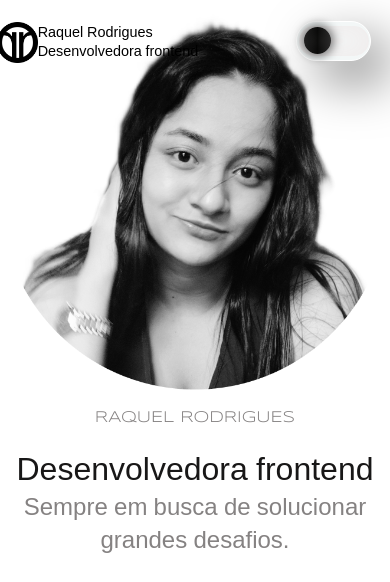
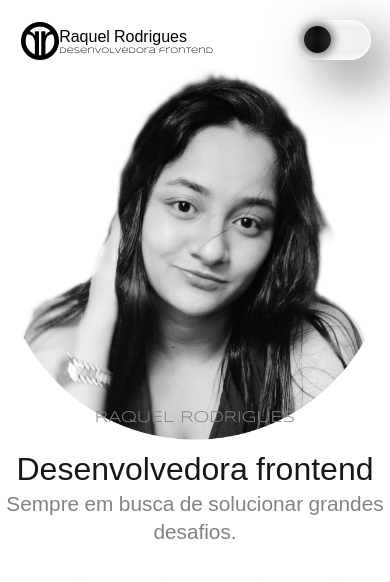
Before and after one commit to raquel-rodriguess/Meu-Portifolio, a plain HTML site: page index.html in a window 390 px wide. Shown: the top 582 px of the page. Drawn offline with nearby package versions, Linux system fonts and the light colour scheme; a web font is replaced by a local one.

Commit message:
ajustando tamanho da font do logo

```diff
--- a/estilo.css
+++ b/estilo.css
@@ -48,8 +48,11 @@ body.active{
 
 }
 .raquel-rodrigues{
-    font: 0.9em 'Noto Sans Bamum', sans-serif;
+    font: 1.4em 'Noto Sans Bamum', sans-serif;
 
+}
+.desenvolvedora{
+    font:  .6em 'Syncopate', sans-serif;
 }
 
 .botao-criativo{
@@ -157,7 +160,7 @@ main{
 
 }
 .descricao{
-    font: 1.5em 'Noto Sans Bamum', sans-serif;
+    font: 1.3em 'Noto Sans Bamum', sans-serif;
     color:#858282 ;
 }
 .botoes-linkedin-github{
@@ -407,7 +410,13 @@ nav{
 
     }
     .nome-logo{
-       margin-left: -50%;
+       margin-left: -40%;
+    }
+    .raquel-rodrigues{
+        font-size: 1em;
+    }
+    .desenvolvedora{
+        font-size: .5em;
     }
     .logo{
         width: 7%
@@ -473,8 +482,10 @@ nav{
         margin-left: 0;
         max-width: 100%;
         height: 100%;
+        margin-top: 50px;
     }
     .raquel-foto{
+
         width: 100%;
         height: 100%;
     }
--- a/index.html
+++ b/index.html
@@ -13,8 +13,11 @@
     <header class="cabecalho">
         <div class="nome-logo">
             <img class="logo" src="imagens/logo.png" alt="logo-raquel">
+            <div>
                 <div class="raquel-rodrigues"> Raquel Rodrigues<br>
-                Desenvolvedora frontend</div>
+                </div>
+                <div class="desenvolvedora">Desenvolvedora frontend</div>
+            </div>
         </div>
         <div class="botao-criativo">
             <div class="dentro-botao">
```
